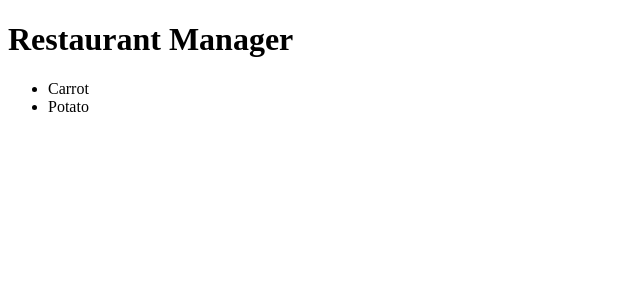
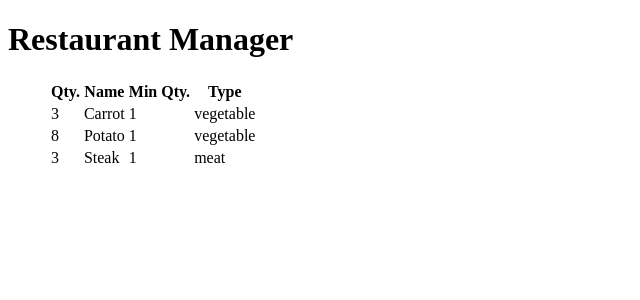
Before and after one commit to cltnbrwn34/react-training, a React (Create React App) app: page / in a window 1280 px wide. Shown: the top 300 px of the page, without its empty margins (0-640 px from the left). Built offline with nearby package versions, Linux system fonts and the light colour scheme; data requests are answered from the project's data file.

Commit message:
mock get foods call

```diff
--- /dev/null
+++ b/db.json
@@ -0,0 +1,43 @@
+{
+  "posts": [
+    {
+      "id": 1,
+      "title": "json-server",
+      "author": "typicode"
+    }
+  ],
+  "comments": [
+    {
+      "id": 1,
+      "body": "some comment",
+      "postId": 1
+    }
+  ],
+  "profile": {
+    "name": "typicode"
+  },
+  "inventory":[
+
+    {
+      "id":1,
+      "name": "Carrot",
+      "quantity": 3,
+      "minimumQuantity": 1,
+      "type": "vegetable"
+    },
+    {
+      "id":2,
+      "name": "Potato",
+      "quantity": 8,
+      "type": "vegetable",
+      "minimumQuantity": 1
+    },
+    {
+      "id":3,
+      "name": "Steak",
+      "quantity": 3,
+      "type": "meat",
+      "minimumQuantity": 1
+    }
+  ]
+}
--- a/src/App.tsx
+++ b/src/App.tsx
@@ -1,23 +1,53 @@
-
+import { getFood } from "./api/foodsApi"
+import { useEffect, useState} from "react"
 type Food = {
+    id: number
     name: string;
     quantity: number;
+    minimumQuantity: number;
+    type: string;
 };
 
-const inventory: Food[] = [
-    { name: "Carrot", quantity: 3 },
-    { name: "Potato", quantity: 8 },
-];
+export function App(props: any) {
 
-export function App(props: any) {
-    function renderInventory() {
-        return inventory.map(food => <li>{food.name}</li>)
-    }
+    const [inventory, setFoods] = useState<Food[]>([]);
+
+    useEffect(() => {
+        async function callGetFood(){
+        const response = await getFood();
+        if (!response.ok) throw new Error("Call to getFood failed!");
+        const json = await response.json();
+        setFoods(json);
+        }
+        callGetFood();
+    });
+
     return (
     <>
-        <h1>Restaurant Manager</h1>
-        <ul>
-            { renderInventory()}
-        </ul>
-    </>);
+      <h1>Restaurant Manager</h1>
+      <ul>
+        {/* exercise 1: display quantity next to food with a dash in between */}
+        <table>
+          <thead>
+              <tr>
+                <th>Qty.</th>
+                <th>Name</th>
+                <th>Min Qty.</th>
+                <th>Type</th>
+            </tr>
+          </thead>
+          <tbody>
+            {inventory.map((food) => (
+                <tr key={food.id}>
+                    <td>{food.quantity}</td>
+                    <td>{food.name}</td>
+                    <td>{food.minimumQuantity}</td>
+                    <td>{food.type}</td>
+                </tr>
+            ))}
+          </tbody>
+        </table>
+      </ul>
+    </>
+  );
 }
--- /dev/null
+++ b/src/api/foodsApi.ts
@@ -0,0 +1,14 @@
+export async function getFood() {
+    return fetch ("http://localhost:3001/inventory");
+}
+
+export async function createFood() {
+    return fetch ("http://localhost:3001/inventory");
+}
+
+export async function updateFood() {
+    return fetch ("http://localhost:3001/inventory");
+}
+export async function deleteFood() {
+    return fetch ("http://localhost:3001/inventory");
+}
```
Also changed, not shown: package.json (+8 -2 lines), 1 other file (tests, documents, lock files or other folders).
